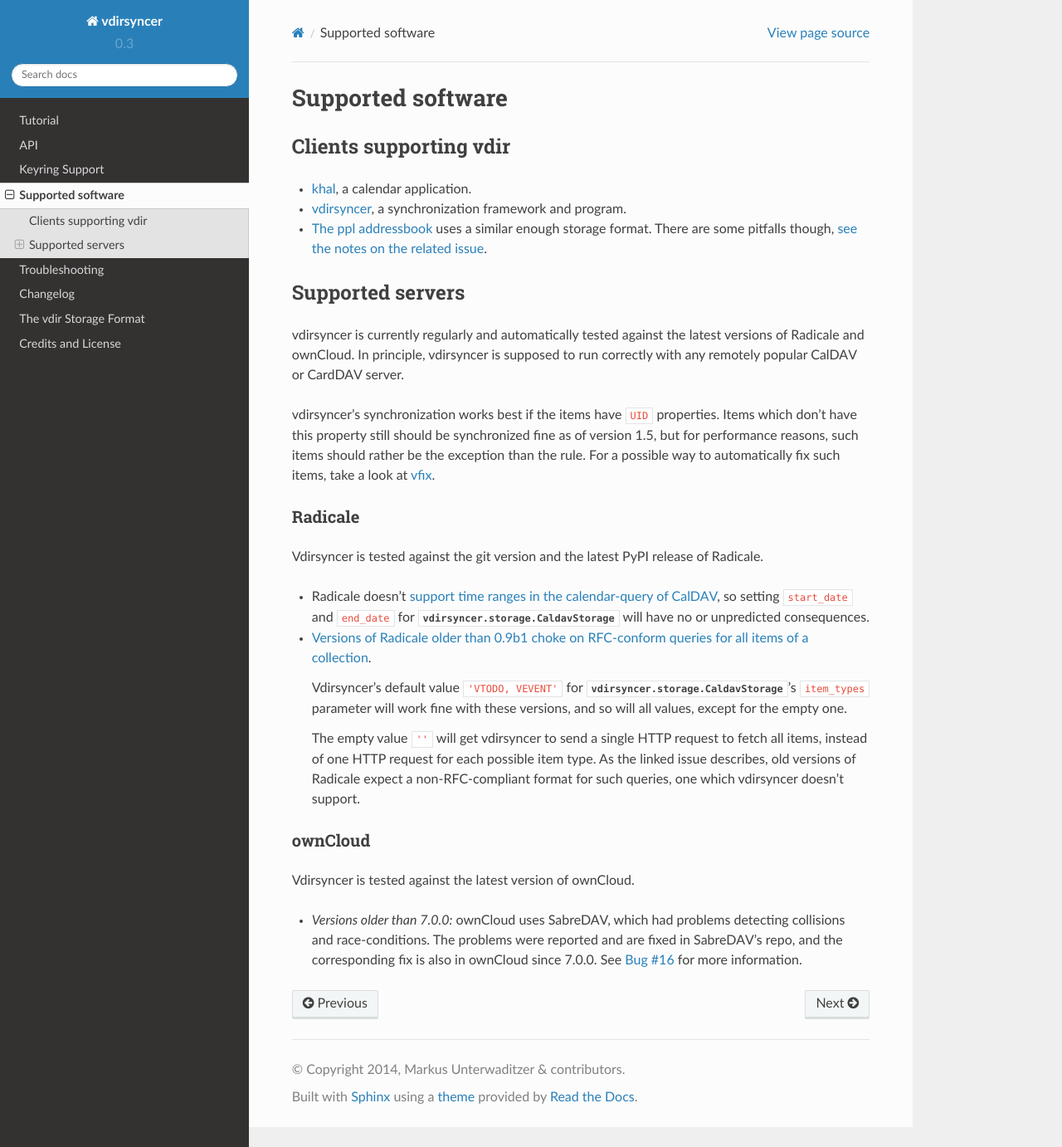
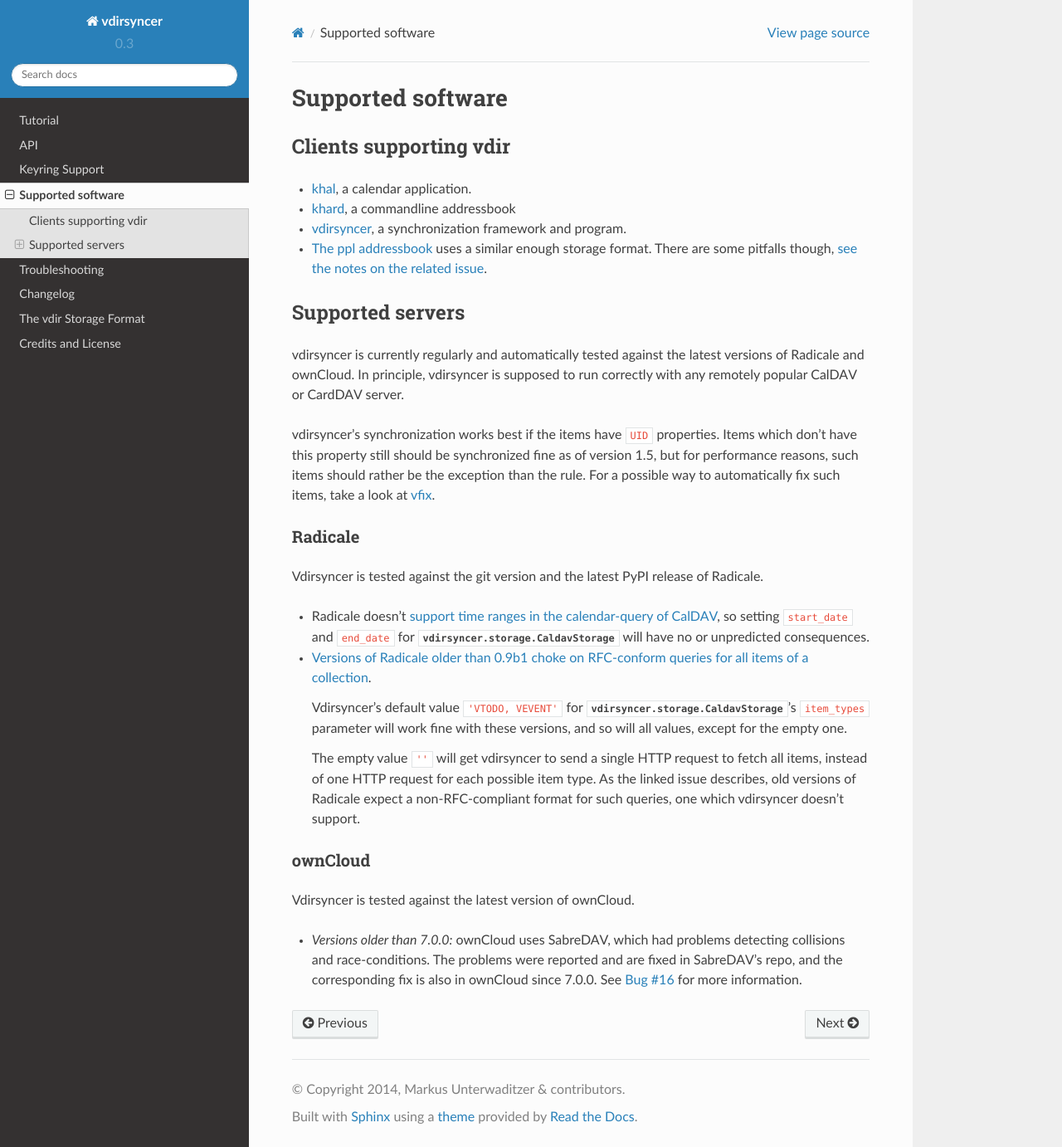
Before and after one commit to pimutils/vdirsyncer, a Sphinx documentation site: the page built from docs/supported.rst, in a window 1280 px wide and 1382 px high. Shown: the whole window at 83% size. Built offline with Sphinx 7.4.7 and the Read the Docs theme 2.0.0, drawn with Linux system fonts in a browser that asks for light colours.

Commit message:
added khard to supported applications

```diff
--- a/docs/supported.rst
+++ b/docs/supported.rst
@@ -6,6 +6,8 @@
 =======================
 
 - `khal <http://lostpackets.de/khal/>`_, a calendar application.
+
+- `khard <http://github.com/scheibler/khard/>`_, a commandline addressbook
 
 - `vdirsyncer <http://vdirsyncer.readthedocs.org/>`_, a synchronization
   framework and program.
```
